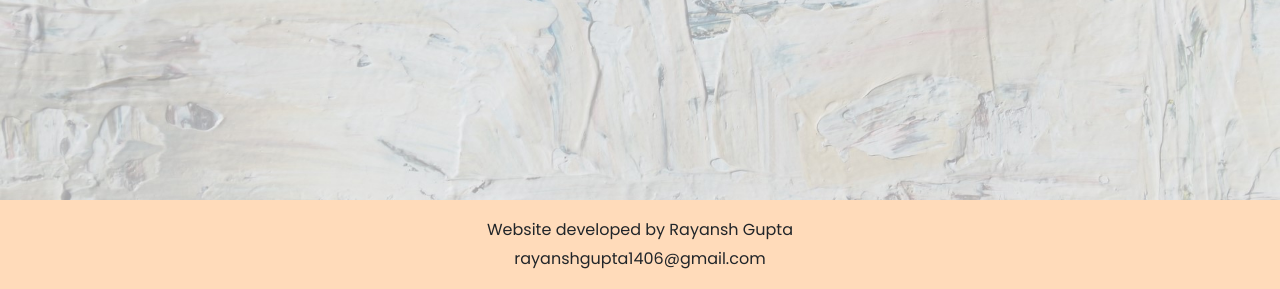
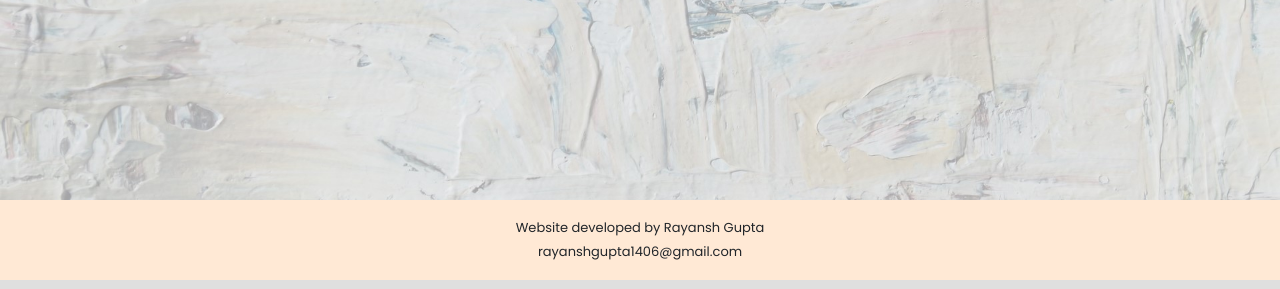
Before and after one commit to Rayansh14/pblwave2, a Django app: page / in a window 1280 px wide. Shown: the part 659-948 px from the top of the page. Run offline with Django 3.2, Linux system fonts and the light colour scheme; some libraries are stand-ins or nearby versions.

Commit message:
improved footer

```diff
--- a/other/static/style.css
+++ b/other/static/style.css
@@ -55,7 +55,3 @@
     color: black;
   }
 }
-
-#footer {
-  background-color: rgba(255, 219, 186, 1) !important;
-}
--- a/other/templates/base.html
+++ b/other/templates/base.html
@@ -16,13 +16,17 @@
   {% block styles %}{% endblock %}
   <title>{% block title %}{% endblock %}</title>
   <style>
-    #footer {
+    .footer {
       background-color: rgba(255, 219, 186, 0.6);
       text-align: center;
       padding: 13px 0;
+      margin-top: auto;
+      margin-bottom: 0px;
+      display: block;
+      font-size: 13px;
     }
 
-    #footer div {
+    .footer div {
       margin: 5px;
     }
   </style>
@@ -72,8 +76,9 @@
       </div>
     </div>
   </nav>
-  {% block content %}{% endblock %}
-  <footer id="footer">
+  <div style="min-height: 87vh;">
+    {% block content %}{% endblock %}</div>
+  <footer class="footer">
     <div id="developed-by">Website developed by Rayansh Gupta</div>
     <div id="email">rayanshgupta1406@gmail.com</div>
   </footer>
--- a/product/views.py
+++ b/product/views.py
@@ -3,7 +3,7 @@
 
 
 def envelopes(request):
-    products = Product.objects.all()
+    products = Product.objects.all().order_by('name')
     envelopes = []
     for product in products:
         if product.product_type == 'ENV':
@@ -12,7 +12,7 @@
 
 
 def wineBags(request):
-    products = Product.objects.all()
+    products = Product.objects.all().order_by('name')
     wineBags = []
     for product in products:
         if product.product_type == 'WBA':
@@ -21,7 +21,7 @@
 
 
 def giftTags(request):
-    products = Product.objects.all()
+    products = Product.objects.all().order_by('name')
     giftTags = []
     for product in products:
         if product.product_type == 'GTA':
```
